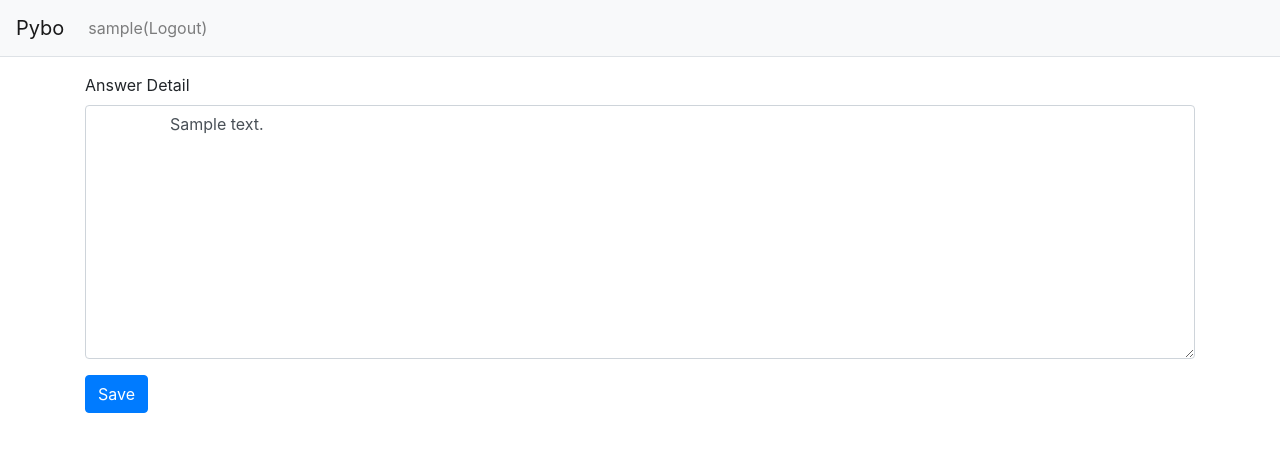
After one commit to dudals3844/django_study, a Django app: page /pybo/answer/modify/1/ in a window 1280 px wide. The commit adds this page. Shown: the top 452 px of the page. Run offline with Django 3.2, Linux system fonts and the light colour scheme; a user stored in the database is signed in; tables that the repository leaves empty hold one stand-in row (values such as "Sample post"); some libraries are stand-ins or nearby versions.

Commit message:
답변수정까지 구현

```diff
--- a/pybo/urls.py
+++ b/pybo/urls.py
@@ -10,4 +10,5 @@ urlpatterns = [
     path('question/create/', views.question_create, name='question_create'),
     path('question/modify/<int:question_id>/', views.question_modify, name='question_modify'),
     path('question/delete/<int:question_id>/', views.question_delete, name='question_delete'),
+    path('answer/modify/<int:answer_id>/', views.answer_modify, name='answer_modify'),
 ]
--- a/pybo/views.py
+++ b/pybo/views.py
@@ -4,7 +4,7 @@ from django.core.paginator import Paginator
 from django.contrib.auth.decorators import login_required
 from django.contrib import messages
 from .forms import QuestionForm, AnswerForm
-from .models import Question
+from .models import Question, Answer
 
 
 # Create your views here.
@@ -120,3 +120,25 @@ def question_delete(request, question_id):
         return redirect('pybo:detail', question_id=question.id)
     question.delete()
     return redirect('pybo:index')
+
+@login_required(login_url='common:login')
+def answer_modify(request, answer_id):
+    """
+    pybo 답변수정
+    """
+    answer = get_object_or_404(Answer, pk=answer_id)
+    if request.user != answer.author:
+        messages.error(request, '수정권한이 없습니다')
+        return redirect('pybo:detail', question_id=answer.question.id)
+
+    if request.method == "POST":
+        form = AnswerForm(request.POST, instance=answer)
+        if form.is_valid():
+            answer = form.save(commit=False)
+            answer.modify_date = timezone.now()
+            answer.save()
+            return redirect('pybo:detail', question_id=answer.question.id)
+    else:
+        form = AnswerForm(instance=answer)
+    context = {'answer': answer, 'form': form}
+    return render(request, 'answer_form.html', context)
--- /dev/null
+++ b/templates/answer_form.html
@@ -0,0 +1,17 @@
+{% extends 'base.html' %}
+
+{% block content %}
+    <div class="container my-3">
+    <form method="post" class="post-form">
+        {% csrf_token %}
+        {% include 'form_errors.html' %}
+        <div class="form-group">
+            <label for="content">Answer Detail</label>
+            <textarea class="form-control" name="content" id="content" rows="10">
+                {{ form.content.value|default_if_none:'' }}
+            </textarea>
+        </div>
+        <button type="submit" class="btn btn-primary">Save</button>
+    </form>
+    </div>
+{% endblock %}
--- a/templates/question_detail.html
+++ b/templates/question_detail.html
@@ -40,6 +40,11 @@
                             {{ answer.create_date }}
                         </div>
                     </div>
+                    {% if request.user == answer.author %}
+                    <div class="my-3">
+                        <a href="{% url 'pybo:answer_modify' answer.id %}" class="btn btn-sm btn-outline-secondary">Modify</a>
+                    </div>
+                    {% endif %}
                 </div>
             </div>
         {% endfor %}
```
